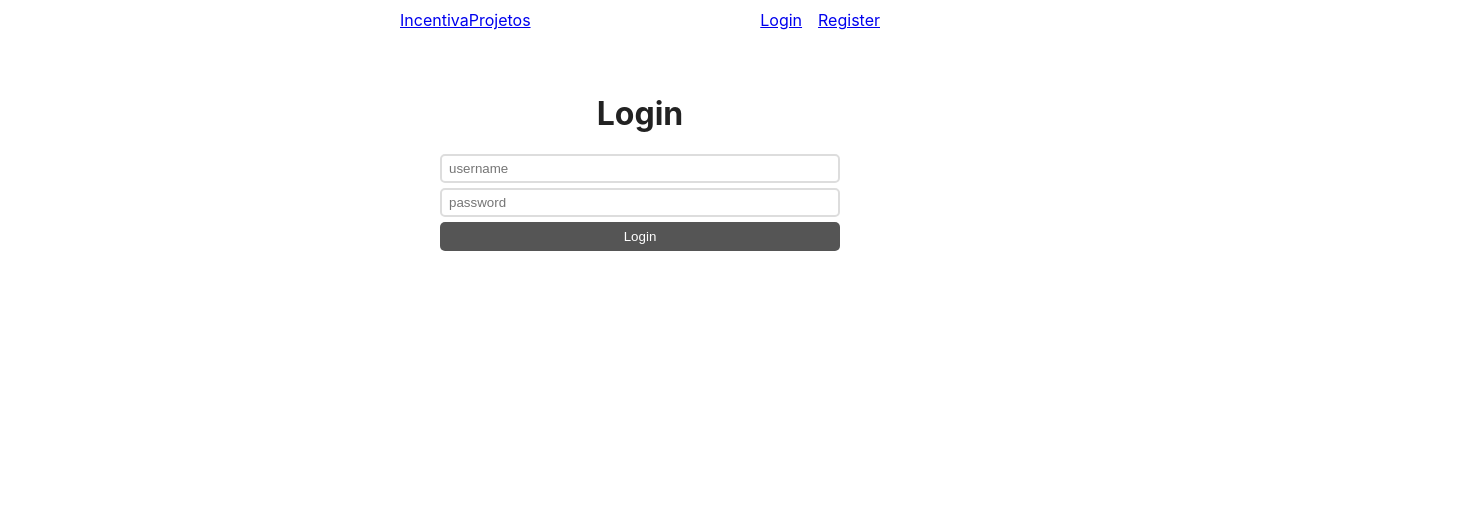
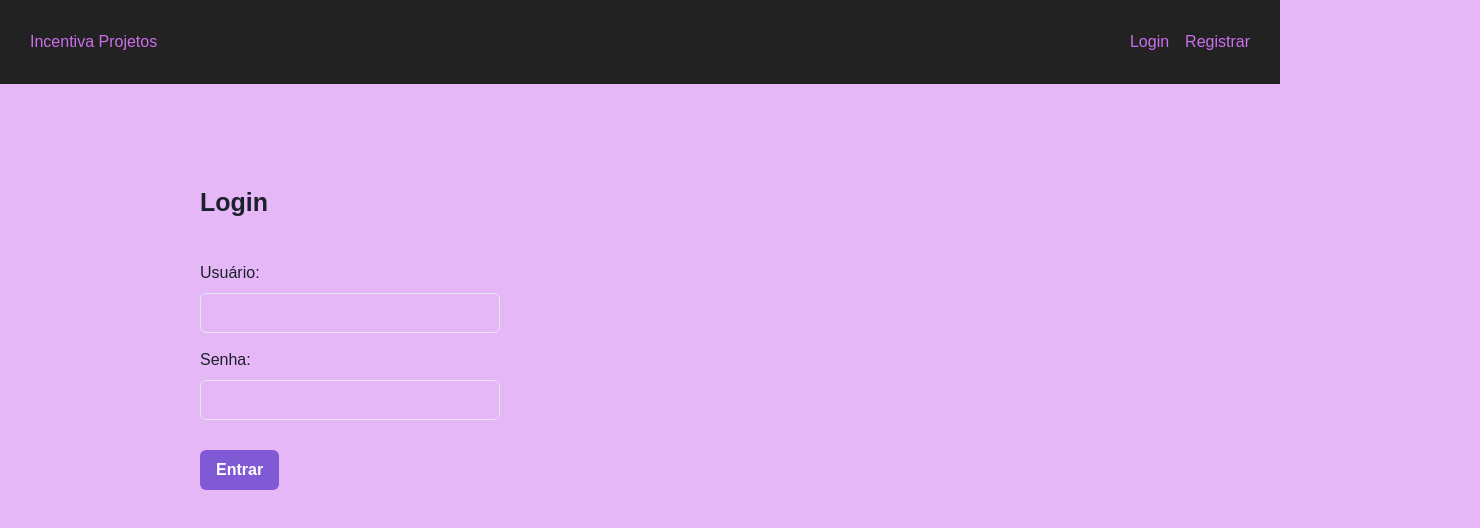
Before and after one commit to gilmarUFG/cs20231_g3, a React (Create React App) app in the folder frontend/: page /login in a window 1280 px wide. Shown: the top 528 px of the page, 1480 px wide, since content can reach past the window. Built offline with nearby package versions, Linux system fonts and the light colour scheme; no server answers.

Commit message:
Mudanças no frontend do sistema.

```diff
--- a/frontend/package.json
+++ b/frontend/package.json
@@ -3,9 +3,13 @@
   "version": "0.1.0",
   "private": true,
   "dependencies": {
+    "@chakra-ui/react": "^2.6.1",
+    "@emotion/react": "^11.11.0",
+    "@emotion/styled": "^11.11.0",
     "@testing-library/jest-dom": "^5.16.5",
     "@testing-library/react": "^13.4.0",
     "@testing-library/user-event": "^13.5.0",
+    "framer-motion": "^10.12.10",
     "react": "^18.2.0",
     "react-dom": "^18.2.0",
     "react-router-dom": "^6.11.1",
--- a/frontend/src/App.css
+++ b/frontend/src/App.css
@@ -1,18 +1,22 @@
 *{
   box-sizing: border-box;
+  background-color: #E6B7F6;
+  font-family: 'Jost', sans-serif;
 }
 
-body {
-  color: #222;
+.link, .logo {
+  text-decoration: none;
+  background-color: #222;
+  color: #CC6FED;
 }
 
 main {
-  padding: 10px;
-  max-width: 500px;
   margin: 0 auto;
 }
 
 header{
+  background-color: #222;
+  padding: 30px;
   display: flex;
   justify-content: space-between;
   margin-bottom: 64px;
@@ -20,35 +24,32 @@ header{
 
 header nav{
   display: flex;
+  background-color: #222;
   gap: 16px;
 }
 
-form.login, form.register{
-  max-width: 400px;
-  margin: 0 auto;
+.projetos {
+  margin: 100px;
+
+  display: flex;
+  align-content: center;
+
 }
 
-input{
-  display: block;
-  margin-bottom: 5px;
-  width: 100%;
-  padding: 5px 7px;
-  border: 2px solid #ddd;
-  border-radius: 5px;
-  background-color: #fff;
+.form {
+  margin-left: 200px;
+  margin-top: 100px;
 }
 
-button{
-  cursor: pointer;
-  width: 100%;
-  display: block;
-  background-color: #555;
-  border:0;
-  color: #fff;
-  border-radius: 5px;
-  padding: 7px 0;
+.form-label {
+  padding-top: 15px;
 }
 
-form.login h1, form.register h1{
-  text-align: center;
+.form-label-create {
+  padding-top: 30px;
 }
+
+.create-button {
+  margin-top: 35px;
+  width: fit-content;
+}
--- a/frontend/src/App.js
+++ b/frontend/src/App.js
@@ -1,15 +1,15 @@
 //Nesse arquivo está nossa homepage
 import './App.css';
 import Layout from './Components/Layout';
-import {Link, Route, Routes} from 'react-router-dom';
+import {Route, Routes} from 'react-router-dom';
 import IndexPage from './Pages/IndexPage';
 import LoginPage from './Pages/LoginPage';
 import RegisterPage from './Pages/RegisterPage';
+import CreateProject from './Pages/CreateProject';
 import { UserContextProvider } from './UserContext';
 
 function App() {
   return (
-
     <UserContextProvider>
 
       <Routes>
@@ -21,6 +21,8 @@ function App() {
 
           <Route path="/register" element={ <RegisterPage /> }/>
 
+          <Route path="/create" element={ <CreateProject /> }/>
+
         </Route>
       </Routes>
     </UserContextProvider>
--- a/frontend/src/Components/Header.js
+++ b/frontend/src/Components/Header.js
@@ -1,6 +1,6 @@
-import {Link} from "react-router-dom";
-import {useContext, useEffect, useState} from "react";
-import {UserContext} from "../UserContext";
+import { Link } from "react-router-dom";
+import { useContext, useEffect, useState } from "react";
+import { UserContext } from "../UserContext";
 
 export default function Header() {
   const {setUserInfo,userInfo} = useContext(UserContext);
@@ -26,7 +26,7 @@ export default function Header() {
 
   return (
     <header>
-      <Link to="/" className="logo">IncentivaProjetos</Link>
+      <Link to="/" className="logo">Incentiva Projetos</Link>
       <nav>
         {username && (
           <>
@@ -36,8 +36,8 @@ export default function Header() {
         )}
         {!username && (
           <>
-            <Link to="/login">Login</Link>
-            <Link to="/register">Register</Link>
+            <Link className="link" to="/login">Login</Link>
+            <Link className="link" to="/register">Registrar</Link>
           </>
         )}
       </nav>
--- a/frontend/src/Components/Project.js
+++ b/frontend/src/Components/Project.js
@@ -1,12 +1,37 @@
+import { Card, CardBody, CardFooter, flexbox } from '@chakra-ui/react';
+import { Image, Stack, Button, ButtonGroup, Divider, Text } from '@chakra-ui/react';
+import { Progress } from '@chakra-ui/react';
 
 export default function Project() {
-    return(
-          //Precisamos criar um componente projeto reutilizavel
-          <div className="project">
-            <div className="texts">
-              <h2>Nome Projeto</h2>
-              <p>"Lorem ipsum dolor sit amet, consectetur adipiscing elit, sed do eiusmod tempor incididunt ut labore et dolore magna aliqua. Ut enim ad minim veniam, quis nostrud exercitation ullamco laboris nisi ut aliquip ex ea commodo consequat. Duis aute irure dolor in reprehenderit in voluptate velit esse cillum dolore eu fugiat nulla pariatur. Excepteur sint occaecat cupidatat non proident, sunt in culpa qui officia deserunt mollit anim id est laborum."</p>
-            </div>
-          </div>
+    return (
+      <Card maxW='sm' borderWidth='3px' borderColor='#CC6FED' margin='20px'>
+        <CardBody>
+          <Image
+            src='https://i.pinimg.com/originals/61/cc/b4/61ccb4842c843263bfbb13e3b77bfdab.jpg'
+            alt='Imagem do Projeto'
+            borderRadius='lg'
+          />
+          <Stack mt='6' spacing='6'>
+            <Text fontSize='2xl'><strong>{'Nome do Projeto'}</strong></Text>
+            <Text fontSize='sm'>{'Autor'}</Text>
+            <Text>
+              {'This sofa is perfect for modern tropical spaces, baroque inspired spaces, earthy toned spaces and for people who love a chic design with a sprinkle of vintage design.'}
+            </Text>
+            <Progress colorScheme='purple' size='sm' value={20} />
+            <Text style={{
+              display: 'flex',
+              justifyContent: 'space-between' }}>
+                <strong>{'20%'}</strong><span ><strong>{'R$20.00,00'}</strong></span></Text>
+          </Stack>
+        </CardBody>
+        <Divider />
+        <CardFooter>
+          <ButtonGroup spacing='2'>
+            <Button fontSize='14px' variant='solid' colorScheme='purple'>
+              Apoiar
+            </Button>
+          </ButtonGroup>
+        </CardFooter>
+      </Card>
     );
 }
--- /dev/null
+++ b/frontend/src/Pages/CreateProject.js
@@ -0,0 +1,103 @@
+import { useState } from "react";
+import { Button, FormControl, FormLabel, Input, Text, Select } from "@chakra-ui/react";
+import {
+    NumberInput,
+    NumberInputField,
+    NumberInputStepper,
+    NumberIncrementStepper,
+    NumberDecrementStepper,
+  } from '@chakra-ui/react';
+
+function CreateProject() {
+  const [image, setImage] = useState(null);
+  const [name, setName] = useState("");
+  const [description, setDescription] = useState("");
+  const [goal, setGoal] = useState(0);
+  const [category, setCategory] = useState("");
+
+    async function create (ev) {
+        ev.preventDefault();
+
+        const formData = new FormData();
+        formData.append("image", image);
+        formData.append("name", name);
+        formData.append("description", description);
+        formData.append("goal", goal.toString);
+        formData.append("category", category);
+
+        try {
+            await fetch('http://localhost:4000/create', {
+                method: 'POST',
+                body: formData
+            })
+            alert('Projeto criado com sucesso!')
+        } catch (err) {
+            alert('Falha ao criar!')
+            console.log(err);
+        }
+    }
+
+  function handleImageChange(e) {
+    const file = e.target.files[0];
+    const reader = new FileReader();
+
+    reader.onloadend = () => {
+      setImage(reader.result);
+    };
+
+    if (file && file.type.startsWith("image/")) {
+      reader.readAsDataURL(file);
+    }
+  }
+
+  function handleGoalChange(v) {
+    setGoal(v);
+  }
+
+  return (
+    <FormControl className="form" onSubmit={create}>
+        <Text style={{ fontSize:"25px" }}><strong>Criar um Novo Projeto!</strong></Text>
+
+        <FormLabel className="form-label-create">Nome do Projeto:</FormLabel>
+        <Input value={name} width="300px" onChange={(ev) => setName(ev.target.value)}/>
+
+        <FormLabel className="form-label-create">Categoria:</FormLabel>
+        <Select value={category} placeholder='Selecione uma opção' width="300px" onChange={(ev) => setCategory(ev.target.value)}>
+            <option value='option1'>Arquitetura e Urbanismo</option>
+            <option value='option2'>Artes</option>
+            <option value='option3'>Ciência e Tecnologia</option>
+            <option value='option4'>Design e Moda</option>
+            <option value='option5'>Educação</option>
+            <option value='option6'>Esportes</option>
+            <option value='option7'>Gastronomia</option>
+            <option value='option8'>Jogos</option>
+            <option value='option9'>Literatura</option>
+            <option value='option10'>Música</option>
+            <option value='option11'>Podcast</option>
+        </Select>
+
+        <FormLabel className="form-label-create">Descrição:</FormLabel>
+        <Input value={description} width="300px" onChange={(ev) => setDescription(ev.target.value)}/>
+
+        <FormLabel className="form-label-create">Meta de Arrecadação (R$):</FormLabel>
+        <NumberInput value={goal} width="300px" step={1000} min={1000} max={10000000} onChange={handleGoalChange}>
+            <NumberInputField value={goal} />
+                <NumberInputStepper>
+                    <NumberIncrementStepper />
+                    <NumberDecrementStepper />
+                </NumberInputStepper>
+        </NumberInput>
+
+        <FormLabel className="form-label-create">Escolha uma Imagem do Projeto:</FormLabel>
+        <Input accept="image/*" height="fit-content" width="500px" type="file" onChange={handleImageChange} />
+        {image && (
+        <img src={image} alt="Preview" style={{ marginTop: "20px", height: "50%", width: "50%" }} />
+        )}
+
+        <br></br>
+        <Button type="submit" className="create-button" colorScheme='purple'>Criar projeto</Button>
+    </FormControl>
+  );
+}
+
+export default CreateProject;
--- a/frontend/src/Pages/IndexPage.js
+++ b/frontend/src/Pages/IndexPage.js
@@ -1,11 +1,11 @@
-import Project from "../Components/Project"
+import Project from "../Components/Project";
+import App from '../App';
 
 export default function IndexPage() {
     return (
-        <>
+        <div className="projetos">
             <Project/>
             <Project/>
-            <Project/>
-        </>
+        </div>
     )
 }
--- a/frontend/src/Pages/LoginPage.js
+++ b/frontend/src/Pages/LoginPage.js
@@ -1,6 +1,7 @@
 import {useContext, useState} from "react";
 import {Navigate} from "react-router-dom";
 import {UserContext} from "../UserContext";
+import { Button, FormControl, FormLabel, Input, Text } from "@chakra-ui/react";
 
 export default function LoginPage() {
 
@@ -34,11 +35,18 @@ export default function LoginPage() {
     }
 
     return (
-        <form className="login" onSubmit={login}>
-            <h1>Login</h1>
-            <input type="text" placeholder="username" value={username} onChange={ev => setUsername(ev.target.value)}/>
-            <input type="password" placeholder="password" value={password} onChange={ev => setPassword(ev.target.value)}/>
-            <button type="submit">Login</button>
-        </form>
+        <FormControl className="form" onSubmit={login}>
+            <Text style={{ fontSize:"25px" }}><strong>Login</strong></Text>
+            <br></br>
+
+            <FormLabel className="form-label">Usuário:</FormLabel>
+            <Input width="300px" type="text" value={username} onChange={ev => setUsername(ev.target.value)}/>
+
+            <FormLabel className="form-label">Senha:</FormLabel>
+            <Input width="300px" type="password" value={password} onChange={ev => setPassword(ev.target.value)}/>
+
+            <br></br>
+            <Button marginTop={"30px"} colorScheme="purple">Entrar</Button>
+        </FormControl>
     )
 }
--- a/frontend/src/Pages/RegisterPage.js
+++ b/frontend/src/Pages/RegisterPage.js
@@ -1,3 +1,4 @@
+import { Button, FormControl, FormLabel, Input, Text } from "@chakra-ui/react";
 import { useState } from "react";
 
 export default function RegisterPage() {
@@ -26,13 +27,22 @@ export default function RegisterPage() {
     }
 
     return (
-        <form className="register" onSubmit={register}>
-            <h1>Register</h1>
-            <input type="text" placeholder="username" value={username} onChange={ev => setUsername(ev.target.value)}/>
-            <input type="password" placeholder="password" value={password} onChange={ev => setPassword(ev.target.value)}/>
-            <input type="password" placeholder="confirm password" value={confirmPassword} onChange={ev => setConfirmPassword(ev.target.value)}/>
-            <button type="Register">Register</button>
-        </form>
+        <FormControl className="form" onSubmit={register}>
+            <Text style={{ fontSize:"25px" }}><strong>Cadastre-se</strong></Text>
+            <br></br>
+
+            <FormLabel className="form-label">Usuário:</FormLabel>
+            <Input width="300px" type="text" value={username} onChange={ev => setUsername(ev.target.value)}/>
+
+            <FormLabel className="form-label">Senha:</FormLabel>
+            <Input width="300px" type="password" value={password} onChange={ev => setPassword(ev.target.value)}/>
+
+            <FormLabel className="form-label">Confirmar senha:</FormLabel>
+            <Input width="300px" type="password" value={confirmPassword} onChange={ev => setConfirmPassword(ev.target.value)}/>
+
+            <br></br>
+            <Button marginTop={"30px"} colorScheme="purple" type="Register">Efetuar cadastro</Button>
+        </FormControl>
     )
 
 }
--- a/frontend/src/index.js
+++ b/frontend/src/index.js
@@ -4,12 +4,15 @@ import './index.css';
 import App from './App';
 import reportWebVitals from './reportWebVitals';
 import {BrowserRouter} from 'react-router-dom';
+import { ChakraProvider } from '@chakra-ui/react';
 
 const root = ReactDOM.createRoot(document.getElementById('root'));
 root.render(
   <React.StrictMode>
     <BrowserRouter>
-      <App />
+      <ChakraProvider>
+        <App />
+      </ChakraProvider>
     </BrowserRouter>
   </React.StrictMode>
 );
```
Also changed, not shown: 1 other file (tests, documents, lock files or other folders).
